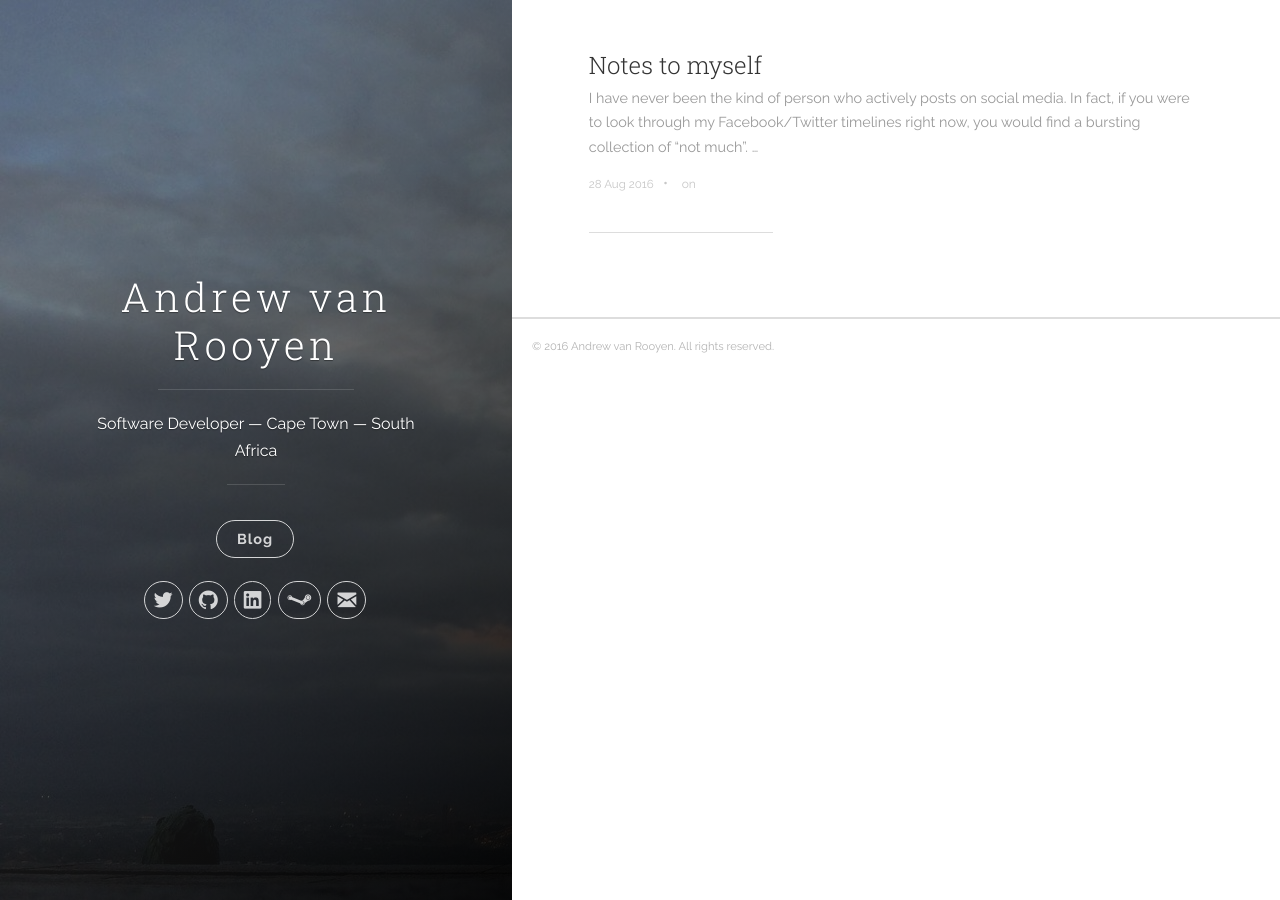
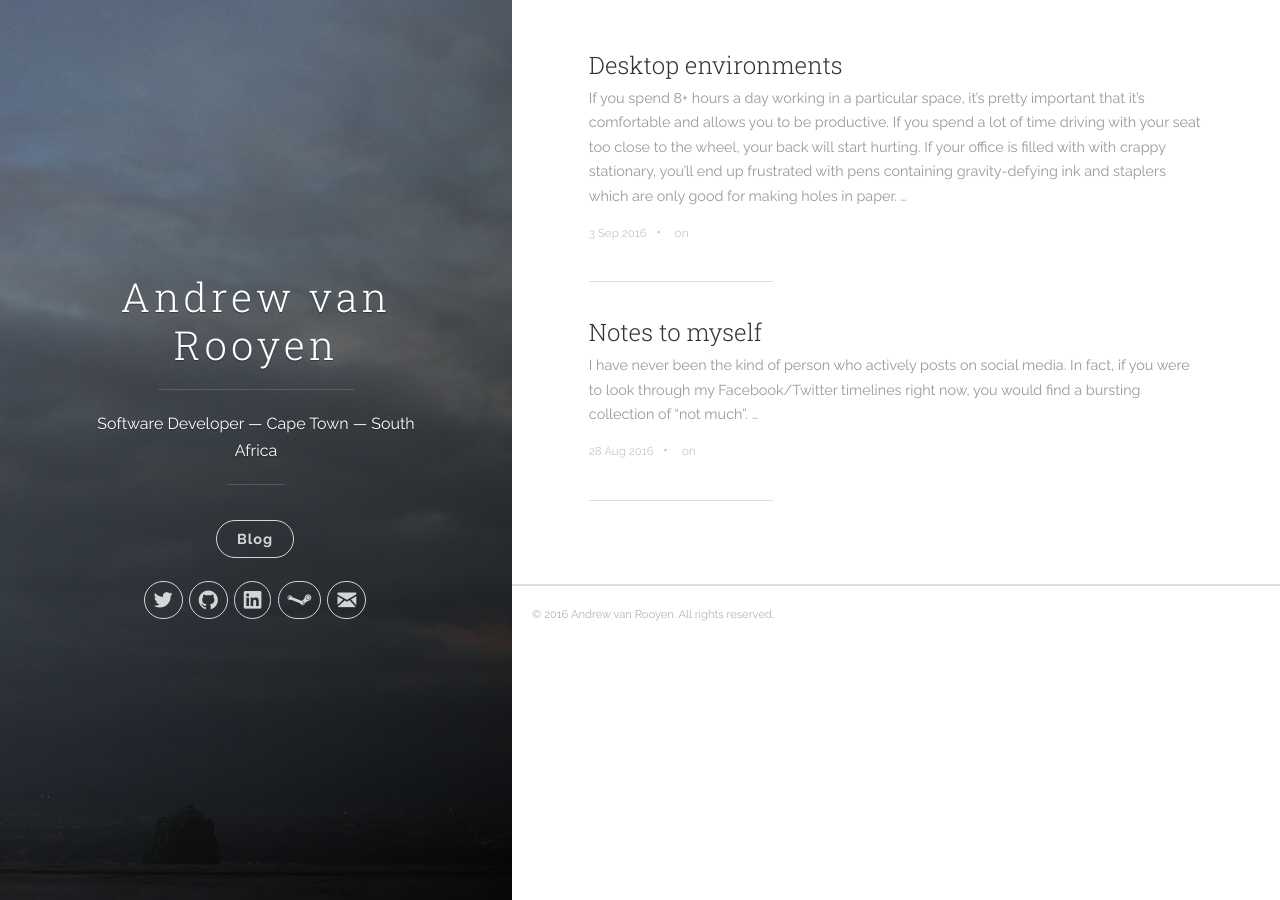
Before and after one commit to ornotandrew/wraithy.github.io, a Jekyll site: the page built from index.html, in a window 1280 px wide. Built offline with Jekyll 4.4.1, drawn with Linux system fonts in a browser that asks for light colours; nearby versions of some CDN libraries; the list of posts is cut into pages by our own code.

Commit message:
Outline for the desktop environment post

```diff
--- a/_posts/2016-08-28-notes-to-myself.markdown
+++ b/_posts/2016-08-28-notes-to-myself.markdown
@@ -24,8 +24,8 @@
 I don't have a particular plan for what I'll be writing, but it will likely
 involve
 
-+ **Programming environments** - Mostly Vim, but also general workflows
-  inside a terminal
++ **Programming environments** - Mostly Vim, but also general workflows inside a
+  terminal
 + **Tooling around programming for the cloud** - Specifically CI/CD, Docker and
   Google Cloud Platform
 
--- /dev/null
+++ b/_posts/2016-09-03-desktop-environment.markdown
@@ -0,0 +1,56 @@
+---
+title:  "Desktop environments"
+---
+
+If you spend 8+ hours a day working in a particular space, it's pretty important
+that it's comfortable and allows you to be productive. If you spend a lot of
+time driving with your seat too close to the wheel, your back will start
+hurting. If your office is filled with with crappy stationary, you'll end up
+frustrated with pens containing gravity-defying ink and staplers which are only
+good for making holes in paper.
+
+This sounds pretty dumb, right? Just move the seat back. Buy better stationary.
+These examples are trivial and can be fixed with almost no effort. The thing is,
+computer interfaces are <s>arguably</s> just as important but users often settle
+for the default option, even when there are alternatives.
+
+Let me digress a bit, and explain what I mean by "Desktop environment".  The
+[Wikipaedia article](https://en.wikipedia.org/wiki/Desktop_environment) talks
+about the icon, window and toolbar metaphors (although you might not want to
+read too closely or you'll find
+[this](https://en.wikipedia.org/wiki/WIMP_(computing)) page). To me, a good DE
+is defined by workflows rather than specific elements. It should have:
+
++ The ability to launch apps with minimal friction
++ Window management that doesn't get overwhelming as I open an increasing number
+  of apps
++ An area to represent background apps which don't always have their own window
++ A way to group windows into separate workspaces
++ A notification system which gets my attention without being irritating
++ Controls and feedback for volume, brightness etc.
++ The ability to tuck itself away, giving complete focus to the app I'm working on
+
+---
+
++ Personal history Have tried a few. By no means all, but enough to understand
+  what's out there.
+    + KDE
+    + Cinnamon
+    + Unity
+    + Gnome3
+    + Pantheon
+    + i3
+    + Even [LiteStep](http://litestep.info/) on Windows
+
++ Elements I like
+    + Pantheon - Slingshot
+    + Unity - slim top bar, like OSX
+
++ I chose Unity
+    + Stock is actually pretty good
+    + How to make it even better
+        + Themes - Numix, Paper Icons
+        + dconf
++ Options for non-linux users
+    + Alfred
+    + Clipboard managers
```
